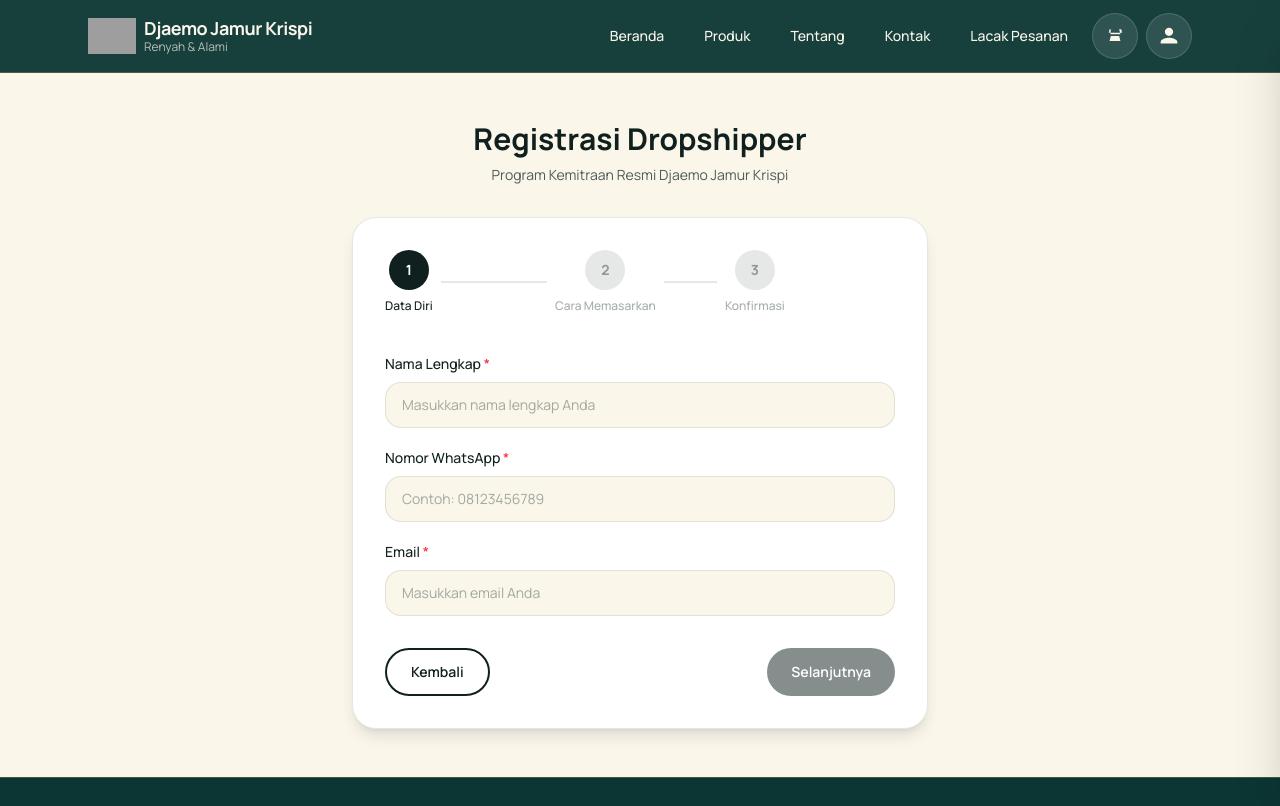
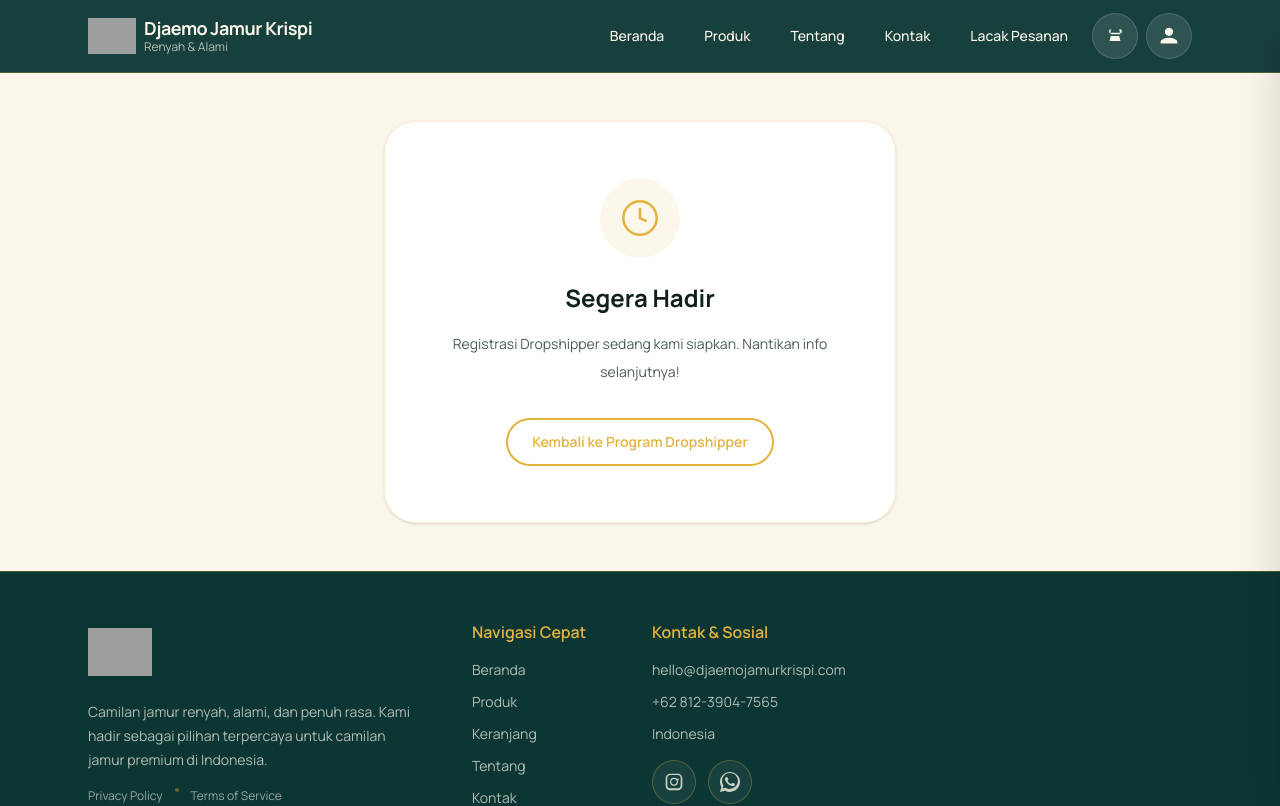
Before and after one commit to Ryza96/djaemo-jamur-krispi, a Next.js app: page /partner/dropshipper/register in a window 1280 px wide. Shown: the top 806 px of the page. Built offline with nearby package versions, Linux system fonts and the light colour scheme; grey boxes are pictures that could not be loaded.

Commit message:
feat: set reseller and dropshipper program to coming soon

```diff
--- a/app/partner/dropshipper/page.tsx
+++ b/app/partner/dropshipper/page.tsx
@@ -1,13 +1,57 @@
 import type { Metadata } from "next";
 import Link from "next/link";
-import { SITE } from "@/lib/constants";
-import { Button } from "@/components/ui/Button";
+import { SITE, PARTNER_COMING_SOON } from "@/lib/constants";
 import { PageHeader, Section } from "@/components/sections/Section";
 
 export const metadata: Metadata = {
   title: "Program Dropshipper",
   description: `Program Kemitraan Resmi ${SITE.name} untuk Dropshipper.`,
 };
+
+function ClockIcon() {
+  return (
+    <svg viewBox="0 0 24 24" fill="none" stroke="currentColor" strokeWidth="1.5" className="h-10 w-10 text-gold">
+      <circle cx="12" cy="12" r="10" />
+      <path d="M12 6v6l4 2" />
+    </svg>
+  );
+}
+
+function ComingSoonView() {
+  return (
+    <>
+      <Section className="bg-surface-dark">
+        <PageHeader
+          title="Program Dropshipper D'JAEMO"
+          description="Program Kemitraan Resmi untuk memasarkan produk D'JAEMO."
+        />
+      </Section>
+
+      <Section>
+        <div className="mx-auto max-w-lg text-center">
+          <div className="rounded-4xl border border-gold/20 bg-white p-10 shadow-sm sm:p-14">
+            <div className="mx-auto mb-6 inline-flex h-20 w-20 items-center justify-center rounded-full bg-gold/10">
+              <ClockIcon />
+            </div>
+            <h2 className="text-2xl font-bold text-ink">Segera Hadir</h2>
+            <p className="mt-4 text-sm leading-7 text-ink-soft">
+              Program Dropshipper D&apos;JAEMO sedang kami siapkan.
+              Nantikan info selanjutnya!
+            </p>
+            <div className="mt-8">
+              <Link
+                href="/partner"
+                className="inline-flex items-center justify-center rounded-full border-2 border-gold px-6 py-3 text-sm font-semibold text-gold transition-colors hover:bg-gold hover:text-ink focus:outline-none focus:ring-2 focus:ring-gold focus:ring-offset-2"
+              >
+                Kembali ke Program Kemitraan
+              </Link>
+            </div>
+          </div>
+        </div>
+      </Section>
+    </>
+  );
+}
 
 const suitableFor = [
   "Individu yang ingin memasarkan produk D'JAEMO",
@@ -56,6 +100,10 @@ function ArrowIcon() {
 }
 
 export default function DropshipperPage() {
+  if (PARTNER_COMING_SOON) {
+    return <ComingSoonView />;
+  }
+
   return (
     <>
       <Section className="bg-surface-dark">
@@ -161,9 +209,12 @@ export default function DropshipperPage() {
             Pastikan Anda telah membaca seluruh informasi di atas sebelum melanjutkan ke proses registrasi.
           </p>
           <div className="mt-8">
-            <Button href="/partner/dropshipper/register" variant="primary" className="px-10">
+            <button
+              disabled
+              className="inline-flex items-center justify-center rounded-full bg-primary/50 px-6 py-3 text-sm font-semibold text-white/70 cursor-not-allowed"
+            >
               Daftar sebagai Dropshipper
-            </Button>
+            </button>
           </div>
           <div className="mt-6">
             <Link href="/partner" className="text-sm font-medium text-primary hover:underline">
--- a/app/partner/dropshipper/register/page.tsx
+++ b/app/partner/dropshipper/register/page.tsx
@@ -1,5 +1,6 @@
 import type { Metadata } from "next";
-import { SITE } from "@/lib/constants";
+import Link from "next/link";
+import { SITE, PARTNER_COMING_SOON } from "@/lib/constants";
 import { DropshipperRegistrationForm } from "./DropshipperRegistrationForm";
 
 export const metadata: Metadata = {
@@ -7,6 +8,42 @@ export const metadata: Metadata = {
   description: `Registrasi Dropshipper ${SITE.name} — Program Kemitraan Resmi.`,
 };
 
+function ClockIcon() {
+  return (
+    <svg viewBox="0 0 24 24" fill="none" stroke="currentColor" strokeWidth="1.5" className="h-10 w-10 text-gold">
+      <circle cx="12" cy="12" r="10" />
+      <path d="M12 6v6l4 2" />
+    </svg>
+  );
+}
+
 export default function DropshipperRegisterPage() {
+  if (PARTNER_COMING_SOON) {
+    return (
+      <div className="flex flex-1 items-start justify-center px-4 py-8 sm:py-12">
+        <div className="w-full max-w-lg text-center">
+          <div className="rounded-4xl border border-gold/20 bg-white p-10 shadow-sm sm:p-14">
+            <div className="mx-auto mb-6 inline-flex h-20 w-20 items-center justify-center rounded-full bg-gold/10">
+              <ClockIcon />
+            </div>
+            <h2 className="text-2xl font-bold text-ink">Segera Hadir</h2>
+            <p className="mt-4 text-sm leading-7 text-ink-soft">
+              Registrasi Dropshipper sedang kami siapkan.
+              Nantikan info selanjutnya!
+            </p>
+            <div className="mt-8">
+              <Link
+                href="/partner/dropshipper"
+                className="inline-flex items-center justify-center rounded-full border-2 border-gold px-6 py-3 text-sm font-semibold text-gold transition-colors hover:bg-gold hover:text-ink focus:outline-none focus:ring-2 focus:ring-gold focus:ring-offset-2"
+              >
+                Kembali ke Program Dropshipper
+              </Link>
+            </div>
+          </div>
+        </div>
+      </div>
+    );
+  }
+
   return <DropshipperRegistrationForm />;
 }
--- a/app/partner/reseller/page.tsx
+++ b/app/partner/reseller/page.tsx
@@ -1,13 +1,57 @@
 import type { Metadata } from "next";
 import Link from "next/link";
-import { SITE } from "@/lib/constants";
-import { Button } from "@/components/ui/Button";
+import { SITE, PARTNER_COMING_SOON } from "@/lib/constants";
 import { PageHeader, Section } from "@/components/sections/Section";
 
 export const metadata: Metadata = {
   title: "Program Reseller",
   description: `Program Kemitraan Resmi ${SITE.name} untuk Reseller.`,
 };
+
+function ClockIcon() {
+  return (
+    <svg viewBox="0 0 24 24" fill="none" stroke="currentColor" strokeWidth="1.5" className="h-10 w-10 text-gold">
+      <circle cx="12" cy="12" r="10" />
+      <path d="M12 6v6l4 2" />
+    </svg>
+  );
+}
+
+function ComingSoonView() {
+  return (
+    <>
+      <Section className="bg-surface-dark">
+        <PageHeader
+          title="Program Reseller D'JAEMO"
+          description="Program Kemitraan Resmi untuk mendistribusikan produk D'JAEMO."
+        />
+      </Section>
+
+      <Section>
+        <div className="mx-auto max-w-lg text-center">
+          <div className="rounded-4xl border border-gold/20 bg-white p-10 shadow-sm sm:p-14">
+            <div className="mx-auto mb-6 inline-flex h-20 w-20 items-center justify-center rounded-full bg-gold/10">
+              <ClockIcon />
+            </div>
+            <h2 className="text-2xl font-bold text-ink">Segera Hadir</h2>
+            <p className="mt-4 text-sm leading-7 text-ink-soft">
+              Program Reseller D&apos;JAEMO sedang kami siapkan.
+              Nantikan info selanjutnya!
+            </p>
+            <div className="mt-8">
+              <Link
+                href="/partner"
+                className="inline-flex items-center justify-center rounded-full border-2 border-gold px-6 py-3 text-sm font-semibold text-gold transition-colors hover:bg-gold hover:text-ink focus:outline-none focus:ring-2 focus:ring-gold focus:ring-offset-2"
+              >
+                Kembali ke Program Kemitraan
+              </Link>
+            </div>
+          </div>
+        </div>
+      </Section>
+    </>
+  );
+}
 
 const suitableFor = [
   "Pemilik toko offline",
@@ -56,6 +100,10 @@ function ArrowIcon() {
 }
 
 export default function ResellerPage() {
+  if (PARTNER_COMING_SOON) {
+    return <ComingSoonView />;
+  }
+
   return (
     <>
       <Section className="bg-surface-dark">
@@ -162,9 +210,12 @@ export default function ResellerPage() {
             Pastikan Anda telah membaca seluruh informasi di atas sebelum melanjutkan ke proses registrasi.
           </p>
           <div className="mt-8">
-            <Button href="/partner/reseller/register" variant="primary" className="px-10">
+            <button
+              disabled
+              className="inline-flex items-center justify-center rounded-full bg-primary/50 px-6 py-3 text-sm font-semibold text-white/70 cursor-not-allowed"
+            >
               Daftar sebagai Reseller
-            </Button>
+            </button>
           </div>
           <div className="mt-6">
             <Link href="/partner" className="text-sm font-medium text-primary hover:underline">
--- a/app/partner/reseller/register/page.tsx
+++ b/app/partner/reseller/register/page.tsx
@@ -1,5 +1,6 @@
 import type { Metadata } from "next";
-import { SITE } from "@/lib/constants";
+import Link from "next/link";
+import { SITE, PARTNER_COMING_SOON } from "@/lib/constants";
 import { ResellerRegistrationForm } from "./ResellerRegistrationForm";
 
 export const metadata: Metadata = {
@@ -7,6 +8,42 @@ export const metadata: Metadata = {
   description: `Registrasi Reseller ${SITE.name} — Program Kemitraan Resmi.`,
 };
 
+function ClockIcon() {
+  return (
+    <svg viewBox="0 0 24 24" fill="none" stroke="currentColor" strokeWidth="1.5" className="h-10 w-10 text-gold">
+      <circle cx="12" cy="12" r="10" />
+      <path d="M12 6v6l4 2" />
+    </svg>
+  );
+}
+
 export default function ResellerRegisterPage() {
+  if (PARTNER_COMING_SOON) {
+    return (
+      <div className="flex flex-1 items-start justify-center px-4 py-8 sm:py-12">
+        <div className="w-full max-w-lg text-center">
+          <div className="rounded-4xl border border-gold/20 bg-white p-10 shadow-sm sm:p-14">
+            <div className="mx-auto mb-6 inline-flex h-20 w-20 items-center justify-center rounded-full bg-gold/10">
+              <ClockIcon />
+            </div>
+            <h2 className="text-2xl font-bold text-ink">Segera Hadir</h2>
+            <p className="mt-4 text-sm leading-7 text-ink-soft">
+              Registrasi Reseller sedang kami siapkan.
+              Nantikan info selanjutnya!
+            </p>
+            <div className="mt-8">
+              <Link
+                href="/partner/reseller"
+                className="inline-flex items-center justify-center rounded-full border-2 border-gold px-6 py-3 text-sm font-semibold text-gold transition-colors hover:bg-gold hover:text-ink focus:outline-none focus:ring-2 focus:ring-gold focus:ring-offset-2"
+              >
+                Kembali ke Program Reseller
+              </Link>
+            </div>
+          </div>
+        </div>
+      </div>
+    );
+  }
+
   return <ResellerRegistrationForm />;
 }
--- a/lib/constants.ts
+++ b/lib/constants.ts
@@ -1,3 +1,5 @@
+export const PARTNER_COMING_SOON = true;
+
 export const SITE = {
   name: "Djaemo Jamur Krispi",
   tagline: "Camilan jamur renyah, alami, dan penuh rasa.",
```
